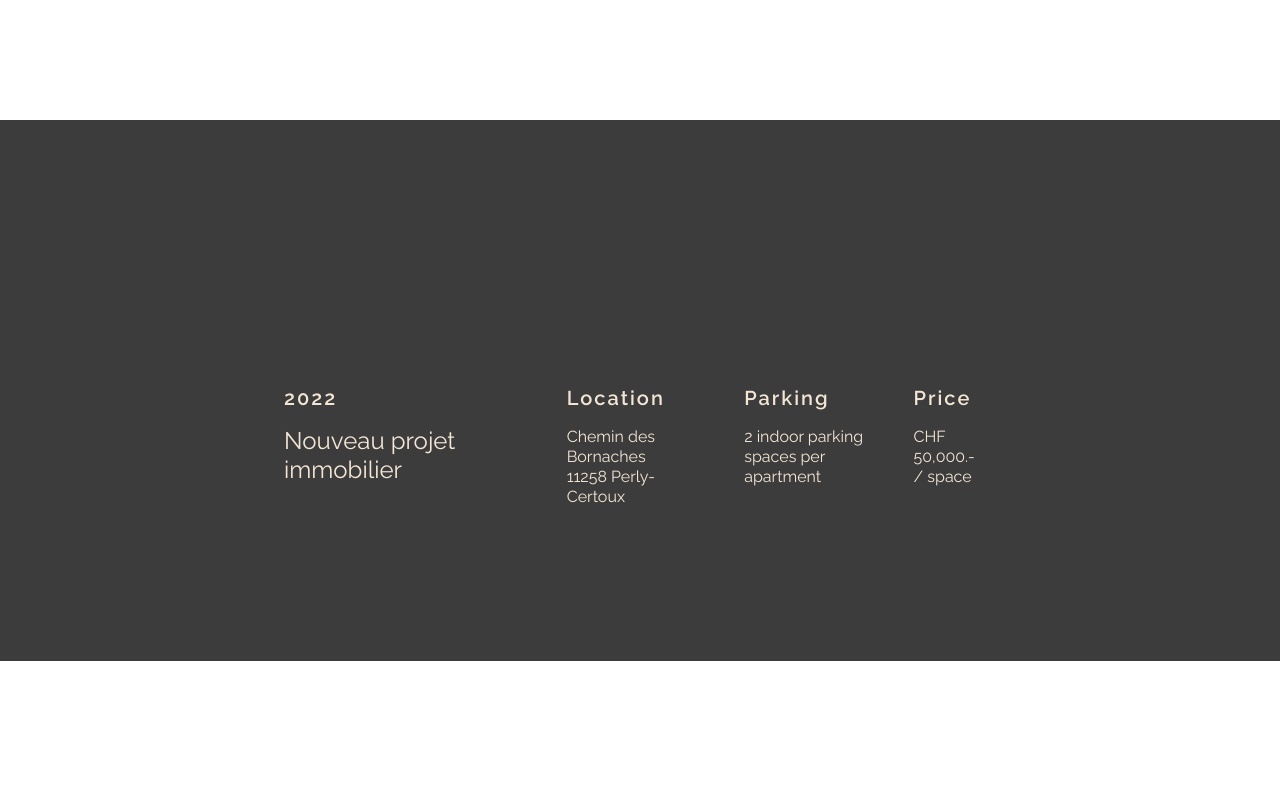
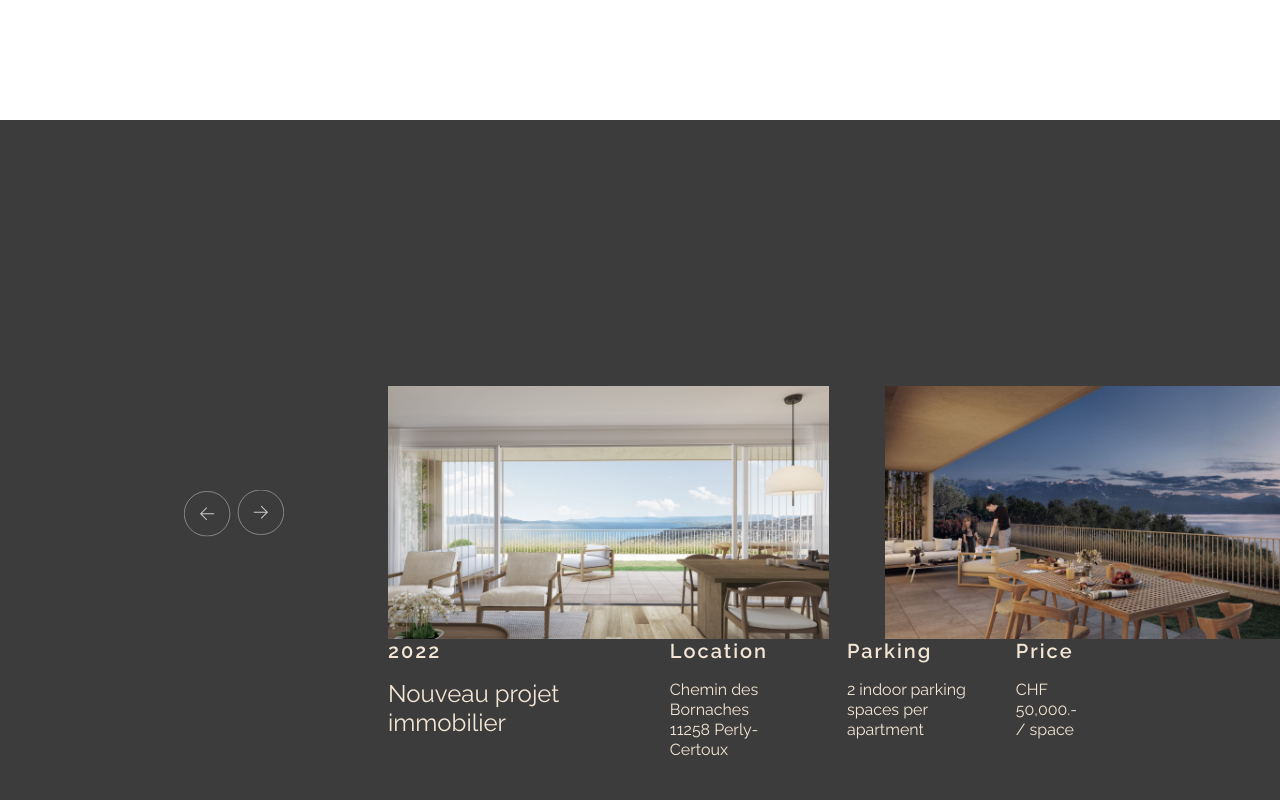
Before and after one commit to VasylynaKolodiy/zadanie-naima-pl, a website: page app/index.html in a window 1280 px wide. Shown: the part 2200-3000 px from the top of the page. Drawn offline with nearby package versions, Linux system fonts and the light colour scheme.

Commit message:
Add slider

```diff
--- a/app/index.html
+++ b/app/index.html
@@ -10,6 +10,10 @@
     <link rel="preconnect" href="https://fonts.gstatic.com" crossorigin>
     <link href="https://fonts.googleapis.com/css2?family=Raleway:ital,wght@0,100..900;1,100..900&display=swap"
           rel="stylesheet">
+    <link rel="stylesheet" type="text/css"
+          href="https://cdnjs.cloudflare.com/ajax/libs/slick-carousel/1.8.1/slick.min.css"/>
+    <link rel="stylesheet" type="text/css"
+          href="https://cdnjs.cloudflare.com/ajax/libs/slick-carousel/1.8.1/slick-theme.min.css"/>
     <link rel="stylesheet" href="css/style.min.css">
 </head>
 
@@ -35,7 +39,7 @@
 
         <div class="arrow">
             <a href="#project">
-               Scroll
+                Scroll
             </a>
         </div>
     </section>
@@ -64,7 +68,7 @@
                     <ul class="list">
                         <li class="list__item">
                             <div class="list__icon">
-                                <img src="./images/icons/icon1.svg" alt="Project advantages" />
+                                <img src="./images/icons/icon1.svg" alt="Project advantages"/>
                             </div>
 
                             <div class="list__text">
@@ -75,7 +79,7 @@
 
                         <li class="list__item">
                             <div class="list__icon">
-                                <img src="./images/icons/icon4.svg" alt="Project advantages" />
+                                <img src="./images/icons/icon4.svg" alt="Project advantages"/>
                             </div>
 
                             <div class="list__text">
@@ -86,7 +90,7 @@
 
                         <li class="list__item">
                             <div class="list__icon">
-                                <img src="./images/icons/icon3.svg" alt="Project advantages" />
+                                <img src="./images/icons/icon3.svg" alt="Project advantages"/>
                             </div>
 
                             <div class="list__text">
@@ -97,7 +101,7 @@
 
                         <li class="list__item">
                             <div class="list__icon">
-                                <img src="./images/icons/icon2.svg" alt="Project advantages" />
+                                <img src="./images/icons/icon2.svg" alt="Project advantages"/>
                             </div>
 
                             <div class="list__text">
@@ -112,10 +116,34 @@
         </div>
     </section>
 
-    <section class="slider" id="slider">
+    <section class="gallery" id="gallery">
+
+        <div class="wrapper">
+            <div class="slider">
+                <div class="slider__item">
+                    <img class="slider__img" src="./images/vis/1.jpg" alt="slider image">
+                </div>
+
+                <div class="slider__item">
+                    <img class="slider__img" src="./images/vis/2.jpg" alt="slider image">
+                </div>
+
+                <div class="slider__item">
+                    <img class="slider__img" src="./images/vis/3.jpg" alt="slider image">
+                </div>
+
+                <div class="slider__item">
+                    <img class="slider__img" src="./images/vis/4.jpg" alt="slider image">
+                </div>
+
+                <div class="slider__item">
+                    <img class="slider__img" src="./images/vis/5.jpg" alt="slider image">
+                </div>
+            </div>
+        </div>
+
         <div class="container">
-
-            <div class="slider__info">
+            <div class="gallery__info">
                 <ul class="list">
                     <li class="list__item">
                         <p class="list__title">2022</p>
@@ -156,6 +184,9 @@
 
 </footer>
 
+<script src="https://cdnjs.cloudflare.com/ajax/libs/jquery/3.6.0/jquery.min.js"></script>
+<script src="https://cdnjs.cloudflare.com/ajax/libs/slick-carousel/1.8.1/slick.min.js"></script>
+
 <script src="js/main.js"></script>
 </body>
 </html>
--- a/app/js/main.js
+++ b/app/js/main.js
@@ -1,5 +1,18 @@
-const header = document.querySelector(".header");
+$(document).ready(function() {
+    $(window).scroll(function() {
+        if ($(window).scrollTop() > 0) {
+            $(".header").addClass("fixed");
+        } else {
+            $(".header").removeClass("fixed");
+        }
+    });
+});
 
-window.addEventListener("scroll", () => {
-    window.scrollY > 0 ? header.classList.add('fixed') : header.classList.remove('fixed');
-})
+$('.slider').slick({
+    slidesToShow: 0.6,
+    slidesToScroll: 1,
+    // autoplay: true,
+    autoplaySpeed: 2000,
+    centerMode: true,
+    centerPadding: '33%',
+});
--- a/app/scss/_global.scss
+++ b/app/scss/_global.scss
@@ -14,6 +14,7 @@ html {
 body{
   font-family: "Raleway", sans-serif;
   font-style: normal;
+  overflow-x: hidden;
 
   @include fontSize(600, 24px);
 }
--- /dev/null
+++ b/app/scss/sections/_gallery.scss
@@ -0,0 +1,110 @@
+@import "../vars";
+
+.gallery {
+  padding: 266px 0 154px 0;
+  background-color: $color-text;
+  position: relative;
+
+  &__info {
+    padding: 0 0 0 206px;
+  }
+
+  .list {
+    color: $color-text-slider;
+    display: flex;
+    align-items: flex-start;
+    justify-content: space-between;
+    gap: $size-gap;
+
+    &__title {
+      @include fontSize(600, 20px);
+
+      line-height: 125%;
+      text-align: left;
+      text-transform: capitalize;
+      letter-spacing: 0.1em;
+      margin-bottom: 16px;
+    }
+
+    &__text {
+      @include fontSize(400, 16px);
+
+      line-height: 125%;
+      letter-spacing: 0;
+    }
+
+    &__item:first-of-type .list__text {
+      @include fontSize(400, 24px);
+
+      line-height: 120%;
+    }
+  }
+
+  .wrapper {
+    padding: 0 0 0 388px;
+    max-width: $size-max-width;
+    margin: 0 auto;
+  }
+
+  .slider {
+    position: relative;
+
+    &__item {
+      padding: 0 56px 0 0;
+    }
+
+    &__img {
+      height: auto;
+      width: 100%;
+      object-fit: cover;
+    }
+
+    & .slick-arrow {
+      background: transparent;
+      width: 45px;
+      height: 45px;
+      border: none;
+    }
+
+    & .slick-prev {
+      position: absolute;
+      left: -206px;
+      top: 50%;
+      transform: translateY(-50%);
+      z-index: 5;
+      border-bottom: 2px solid;
+      border-left: 2px solid;
+      font-size: 0;
+      transition: .5s ease;
+
+      &:hover {
+        border-bottom: 3px solid;
+        border-left: 3px solid;
+      }
+
+      &::before{
+        content: url("../../images/icons/slider-arrow.svg");
+      }
+    }
+
+    & .slick-next {
+      position: absolute;
+      left: -147px;
+      top: 50%;
+      border-bottom: 2px solid;
+      border-left: 2px solid;
+      font-size: 0;
+      transition: .5s ease;
+      transform: translateY(-50%) rotate(180deg);
+
+      &:hover {
+        border-bottom: 3px solid;
+        border-left: 3px solid;
+      }
+
+      &::before{
+        content: url("../../images/icons/slider-arrow.svg");
+      }
+    }
+  }
+}
--- a/app/scss/sections/_slider.scss
+++ /dev/null
@@ -1,41 +0,0 @@
-@import "../vars";
-
-.slider {
-  padding: 266px 0 154px 0;
-  background-color: $color-text;
-
-  &__info {
-    padding: 0 102px;
-  }
-
-  .list {
-    color: $color-text-slider;
-    display: flex;
-    align-items: flex-start;
-    justify-content: space-between;
-    gap: $size-gap;
-
-    &__title {
-      @include fontSize(600, 20px);
-
-      line-height: 125%;
-      text-align: left;
-      text-transform: capitalize;
-      letter-spacing: 0.1em;
-      margin-bottom: 16px;
-    }
-
-    &__text {
-      @include fontSize(400, 16px);
-
-      line-height: 125%;
-      letter-spacing: 0;
-    }
-
-    &__item:first-of-type .list__text {
-      @include fontSize(400, 24px);
-
-      line-height: 120%;
-    }
-  }
-}
--- a/app/scss/style.scss
+++ b/app/scss/style.scss
@@ -6,7 +6,7 @@
 @import "sections/button";
 @import "sections/hero";
 @import "sections/project";
-@import "sections/slider";
+@import "sections/gallery";
 @import "sections/facade";
 
 
--- a/gulpfile.js
+++ b/gulpfile.js
@@ -40,7 +40,8 @@ async function images() {
 function scripts() {
     return src([
         'node_modules/slick-carousel/slick/slick.js',
-        //'node_modules/@fancyapps/fancybox/dist/jquery.fancybox.js',
+        'node_modules/jquery/dist/jquery.js',
+        'node_modules/slick-carousel/slick/slick.js',
         'app/js/main.js'
     ])
         .pipe(concat('main.min.js'))
--- a/package.json
+++ b/package.json
@@ -22,6 +22,7 @@
     "gulp-uglify": "^3.0.2",
     "gulp-uglify-es": "^3.0.0",
     "sass": "^1.77.1",
-    "slick-carousel": "^1.8.1"
+    "slick-carousel": "^1.8.1",
+    "jquery": "^3.5.1"
   }
 }
```
Also changed, not shown: app/css/style.min.css, app/images/icons/slider-arrow.svg (added), app/js/main.min.js, 1 other file.
